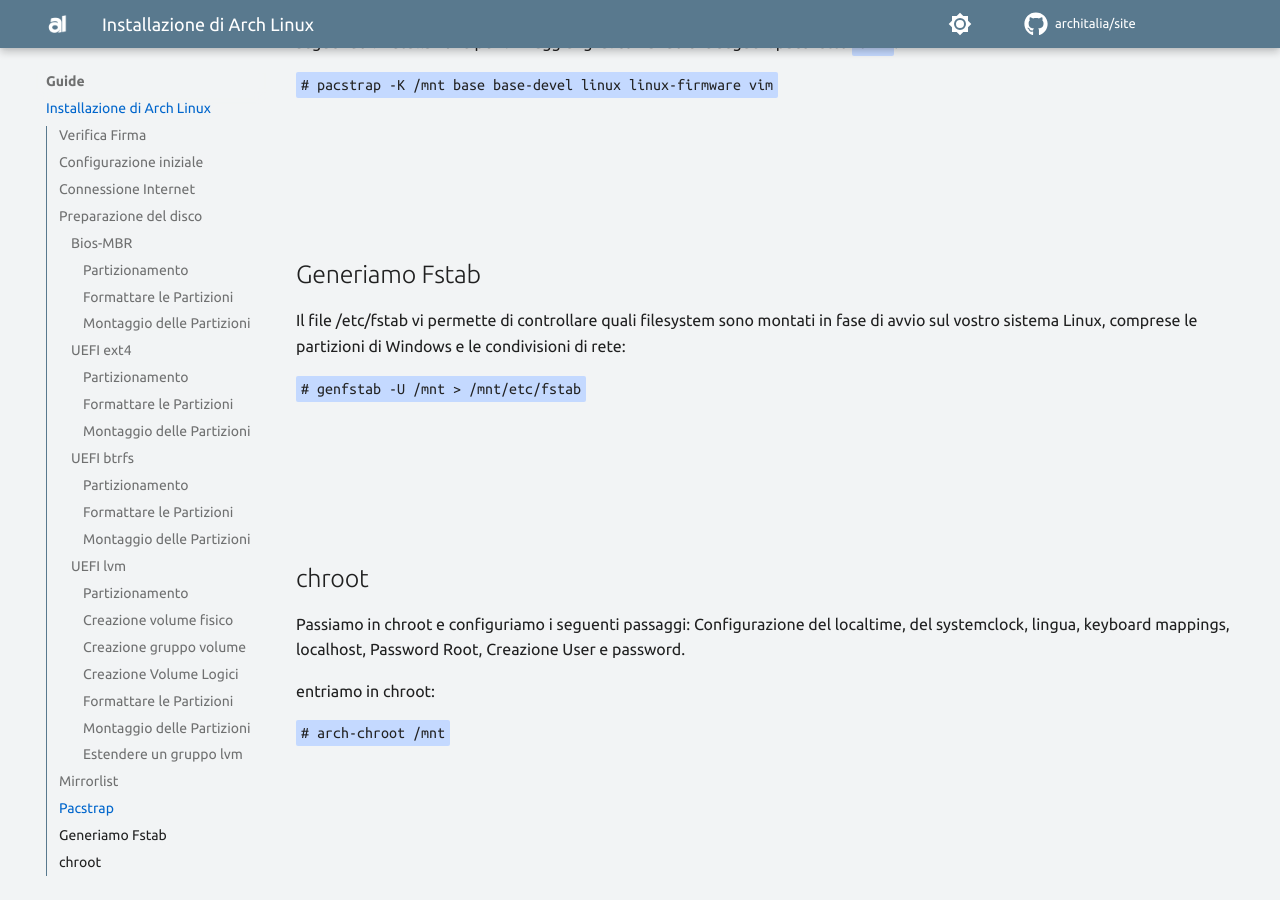
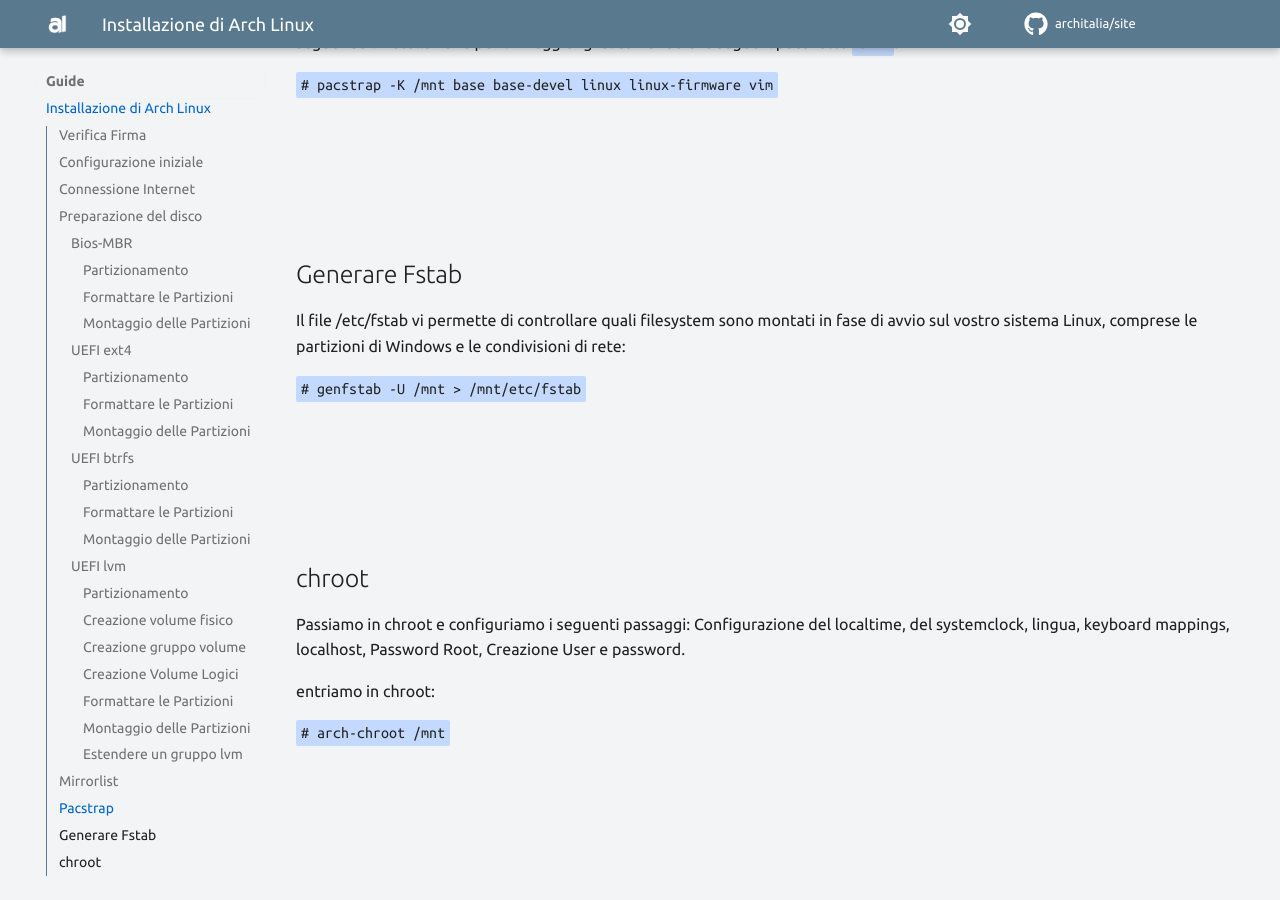
Before and after one commit to ArchItalia/site, an MkDocs documentation site: the page built from docs/Guide/guide.md, in a window 1280 px wide and 900 px high, scrolled down 8446 px. Built offline with MkDocs 1.6.1 and Material for MkDocs 9.7.7, drawn with Linux system fonts in a browser that asks for light colours; comment, search, counter and statistics services are not loaded; the version menu is left out.

Commit message:
Update guide.md

```diff
--- a/docs/Guide/guide.md
+++ b/docs/Guide/guide.md
@@ -300,7 +300,7 @@
 
 
 
-## Generiamo Fstab
+## Generare Fstab
 
 Il file /etc/fstab vi permette di controllare quali filesystem sono montati in fase di avvio sul vostro sistema Linux, comprese le partizioni di Windows e le condivisioni di rete:
 
```
